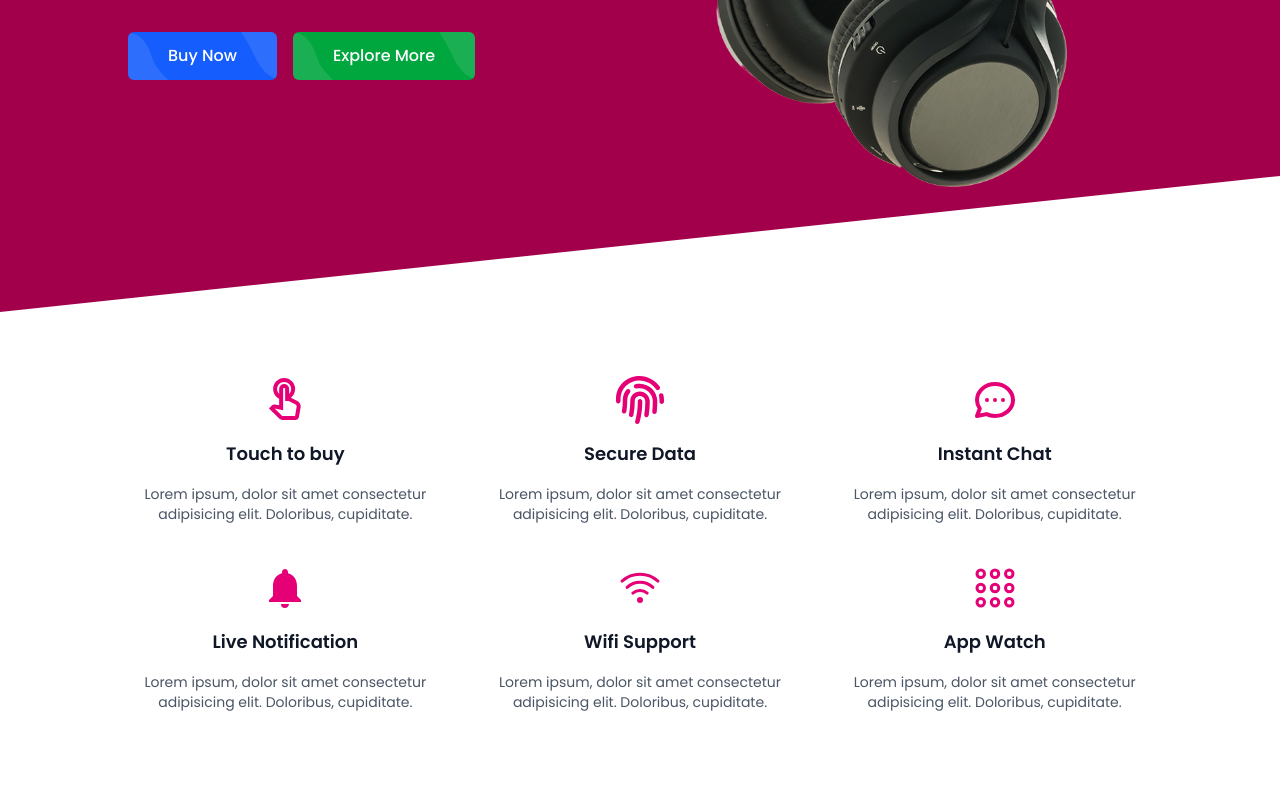
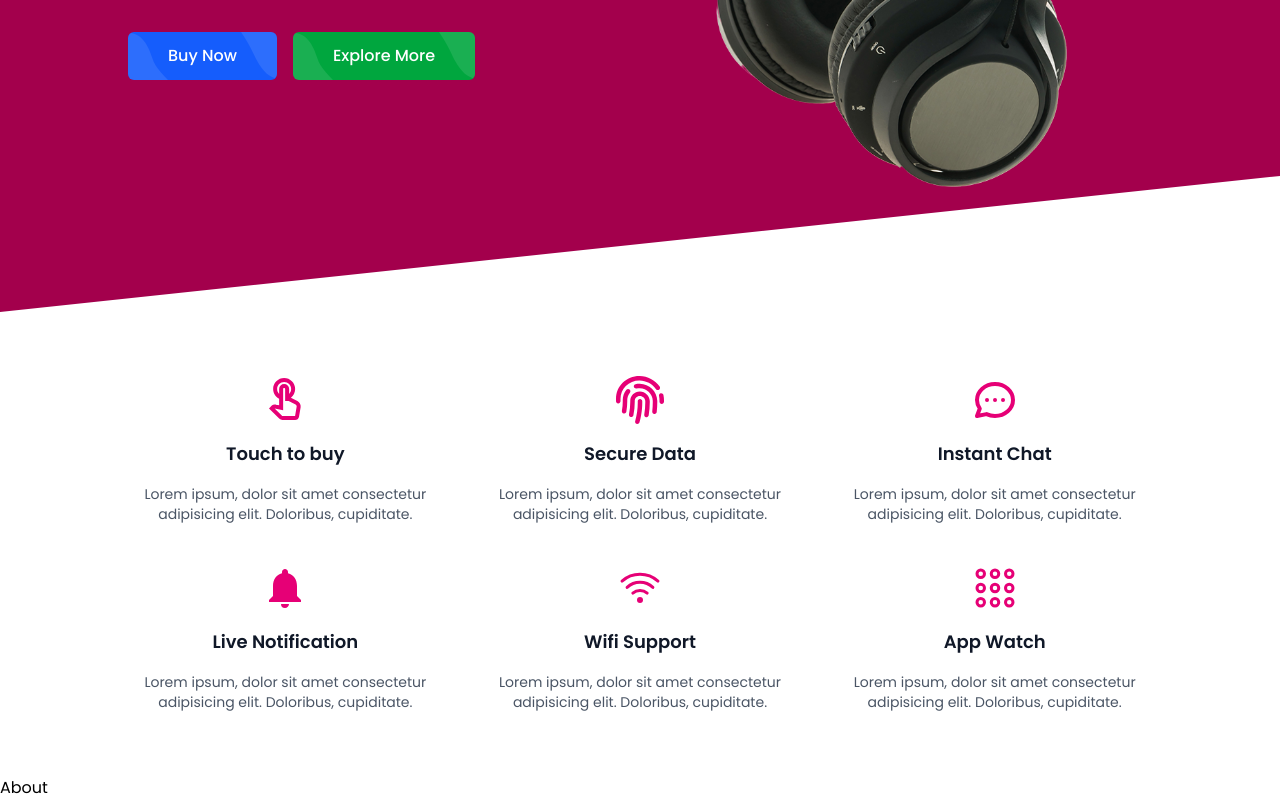
Before and after one commit to denisdiaconu/product-landing-page, a Next.js app: page / in a window 1280 px wide. Shown: the part 488-1288 px from the top of the page. Before the commit the page ends 1264 px from the top, so only its background shows below. Built offline with nearby package versions, Linux system fonts and the light colour scheme.

Commit message:
Add about types

```diff
--- a/components/Home/About.tsx
+++ b/components/Home/About.tsx
@@ -1,9 +1,14 @@
-import React from 'react'
+import React from 'react';
 
-const About = () => {
-  return (
-    <div>About</div>
-  )
-}
+type Props = {
+  imageOrder: string;
+  textOrder: string;
+  title: string;
+  linkText: string;
+};
 
-export default About
+const About = ({ imageOrder, textOrder, title, linkText }: Props) => {
+  return <div>About</div>;
+};
+
+export default About;
--- a/components/Home/Home.tsx
+++ b/components/Home/Home.tsx
@@ -1,11 +1,13 @@
 import React from 'react';
 import Hero from './Hero';
 import Features from './Features';
+import About from './About';
 
 const Home = () => {
   return <div className='overflow-hidden'>
     <Hero />
     <Features />
+    <About />
   </div>;
 };
 
```
